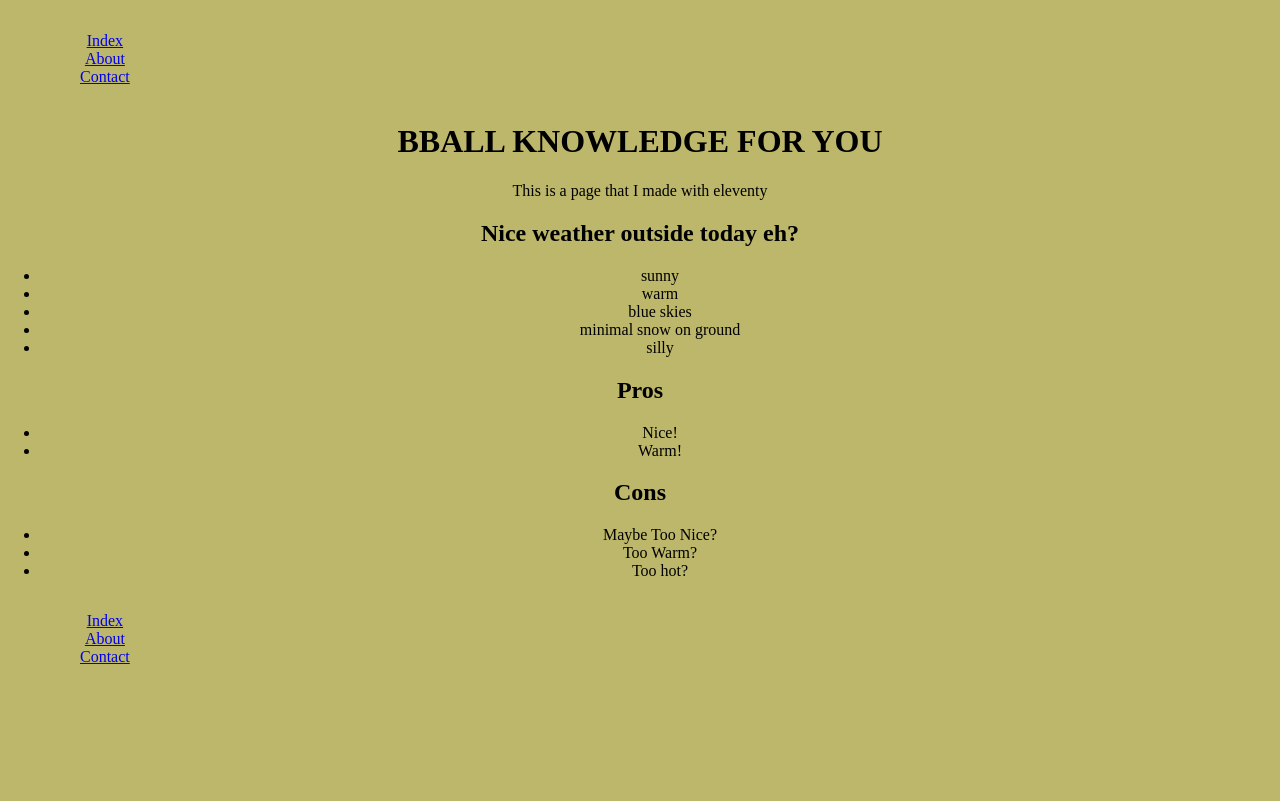
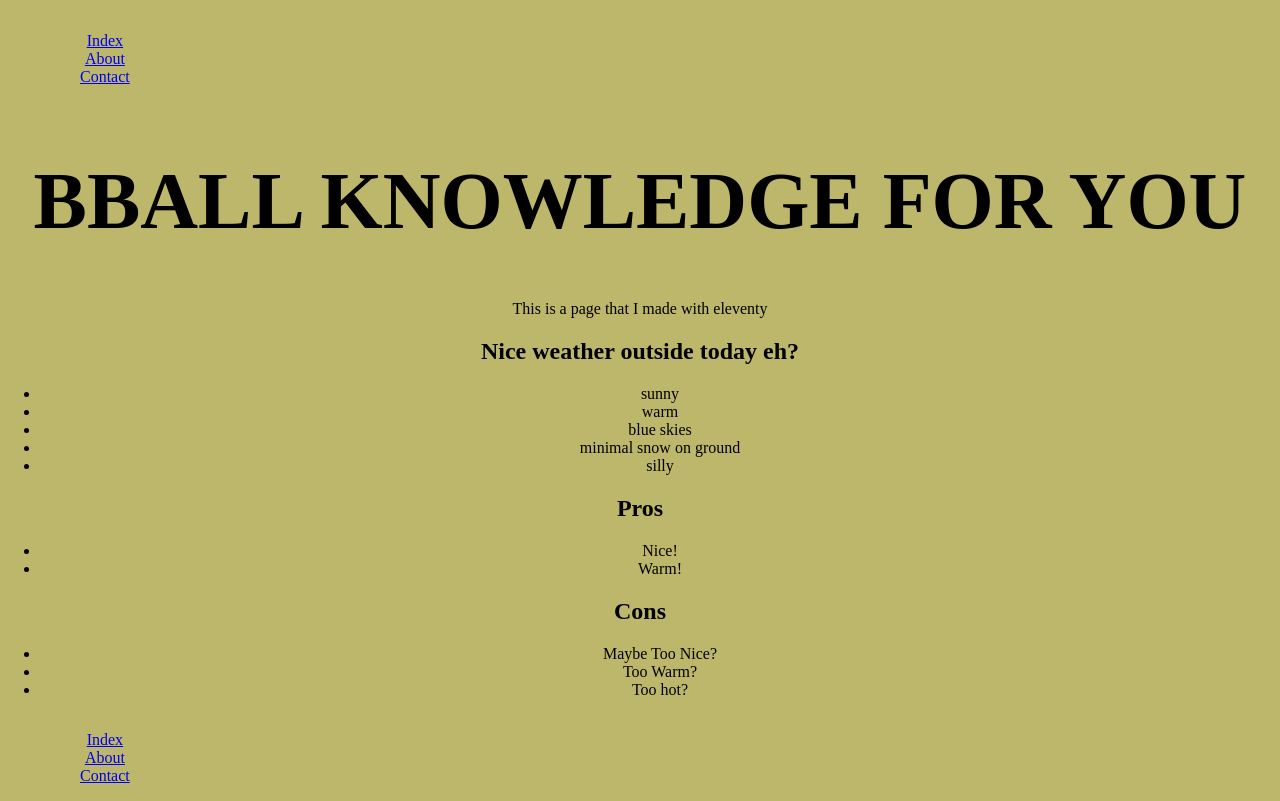
Before and after one commit to why39charactersonlybruh/new-thing, an Eleventy site: page _src/index.md in a window 1280 px wide. Built offline with nearby package versions, Linux system fonts and the light colour scheme; Eleventy itself is replaced by a stand-in of ours; files that its build step writes are made by us from their sources.

Commit message:
not much

```diff
--- a/_src/css/style.css
+++ b/_src/css/style.css
@@ -9,7 +9,7 @@ header{
      display: flex;
 }
 h1{
-     font-size: 5rem bold;
+     font-size: 5rem;
 }
 .basketball{
      width: 10%;
```
